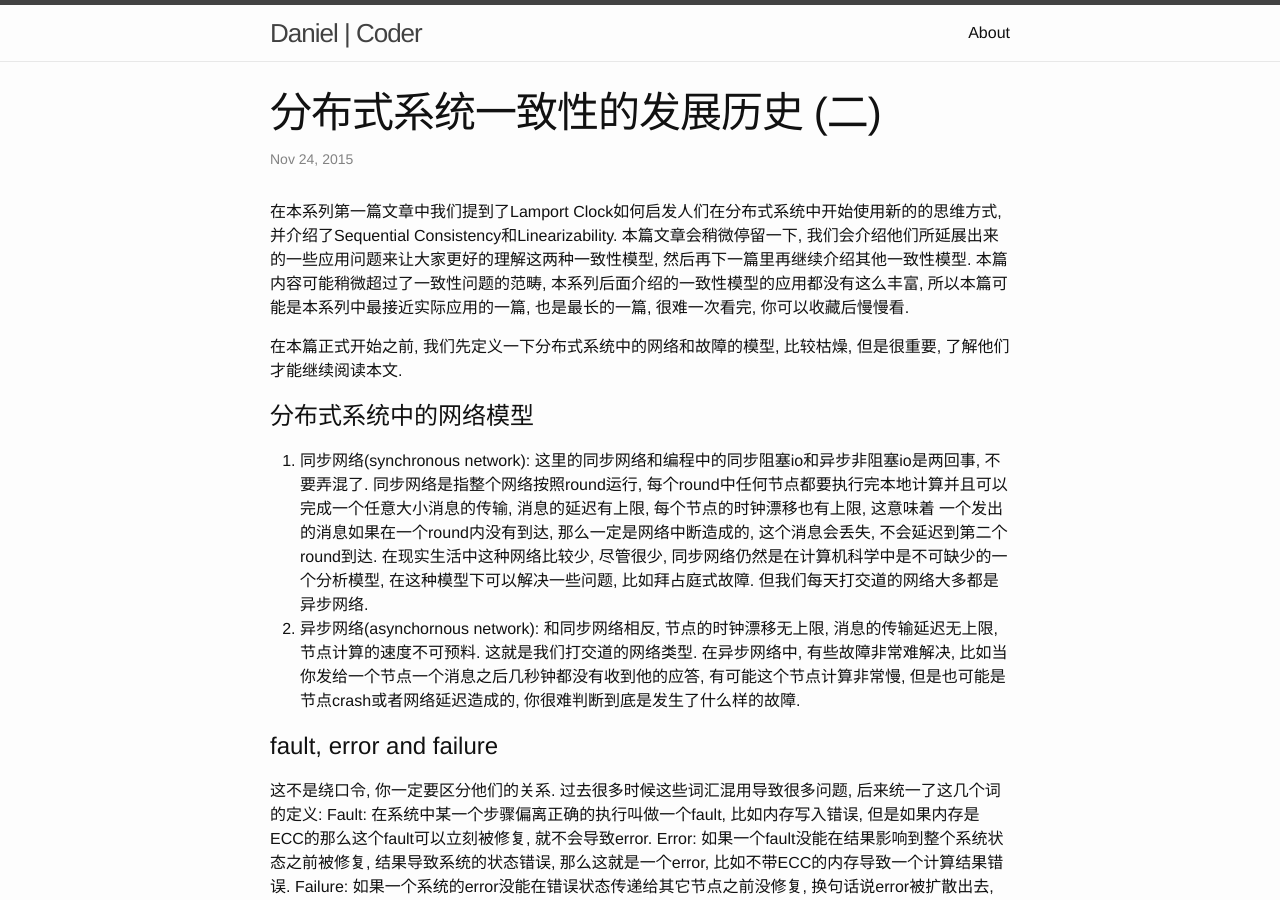
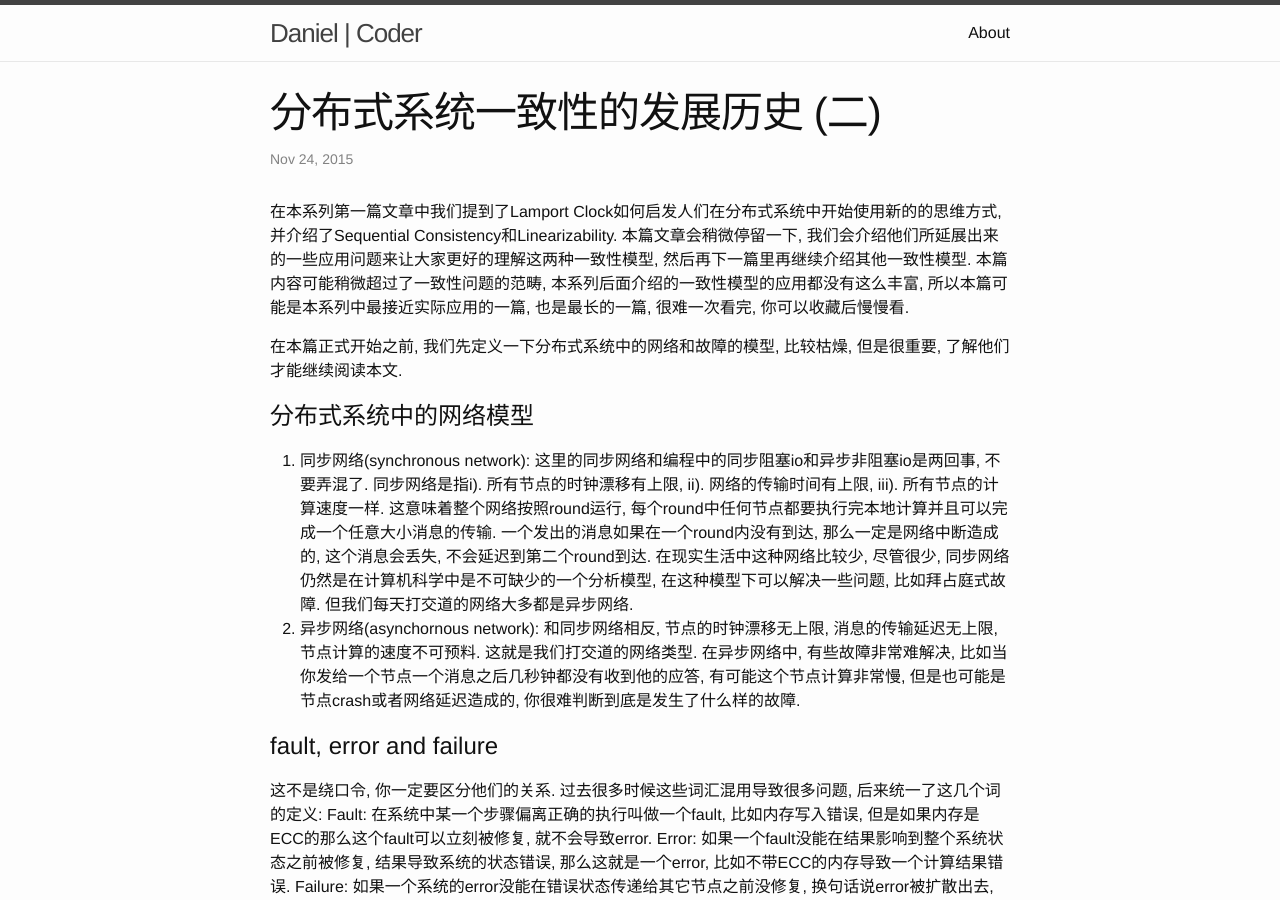
Before and after one commit to DanielYWoo/danielywoo.github.io, a Jekyll site: the page built from _posts/2015-11-24-history-of-distributed-systems-2.markdown, in a window 1280 px wide and 900 px high. Built offline with Jekyll 4.4.1, drawn with Linux system fonts in a browser that asks for light colours; some of the changed text lies outside the part shown.

Commit message:
update sync network

```diff
--- a/_posts/2015-10-05-network-failure-models.markdown
+++ b/_posts/2015-10-05-network-failure-models.markdown
@@ -9,7 +9,8 @@ published: true
 
 # 分布式系统中的网络模型
 
-1. 同步网络(synchronous network): 这里的同步网络和编程中的同步阻塞io和异步非阻塞io是两回事, 不要弄混了. 同步网络是指整个网络按照round运行, 每个round中任何节点都要执行完本地计算并且可以完成一个任意大小消息的传输, 消息的延迟有上限, 每个节点的时钟漂移也有上限, 这意味着 一个发出的消息如果在一个round内没有到达, 那么一定是网络中断造成的, 这个消息会丢失, 不会延迟到第二个round到达. 在现实生活中这种网络比较少, 尽管很少, 同步网络仍然是在计算机科学中是不可缺少的一个分析模型, 在这种模型下可以解决一些问题, 比如拜占庭式故障. 但我们每天打交道的网络大多都是异步网络.
+
+1. 同步网络(synchronous network): 这里的同步网络和编程中的同步阻塞io和异步非阻塞io是两回事, 不要弄混了. 同步网络是指i). 所有节点的时钟漂移有上限, ii). 网络的传输时间有上限, iii). 所有节点的计算速度一样. 这意味着整个网络按照round运行, 每个round中任何节点都要执行完本地计算并且可以完成一个任意大小消息的传输. 一个发出的消息如果在一个round内没有到达, 那么一定是网络中断造成的, 这个消息会丢失, 不会延迟到第二个round到达. 在现实生活中这种网络比较少, 尽管很少, 同步网络仍然是在计算机科学中是不可缺少的一个分析模型, 在这种模型下可以解决一些问题, 比如拜占庭式故障. 但我们每天打交道的网络大多都是异步网络.
 2. 异步网络(asynchornous network): 和同步网络相反, 节点的时钟漂移无上限, 消息的传输延迟无上限, 节点计算的速度不可预料. 这就是我们打交道的网络类型. 在异步网络中, 有些故障非常难解决, 比如当你发给一个节点一个消息之后几秒钟都没有收到他的应答, 有可能这个节点计算非常慢, 但是也可能是节点crash或者网络延迟造成的, 你很难判断到底是发生了什么样的故障.
 
 # fault, error and failure
--- a/_posts/2015-11-24-history-of-distributed-systems-2.markdown
+++ b/_posts/2015-11-24-history-of-distributed-systems-2.markdown
@@ -11,7 +11,7 @@ published: true
 
 # 分布式系统中的网络模型
 
-1. 同步网络(synchronous network): 这里的同步网络和编程中的同步阻塞io和异步非阻塞io是两回事, 不要弄混了. 同步网络是指整个网络按照round运行, 每个round中任何节点都要执行完本地计算并且可以完成一个任意大小消息的传输, 消息的延迟有上限, 每个节点的时钟漂移也有上限, 这意味着 一个发出的消息如果在一个round内没有到达, 那么一定是网络中断造成的, 这个消息会丢失, 不会延迟到第二个round到达. 在现实生活中这种网络比较少, 尽管很少, 同步网络仍然是在计算机科学中是不可缺少的一个分析模型, 在这种模型下可以解决一些问题, 比如拜占庭式故障. 但我们每天打交道的网络大多都是异步网络.
+1. 同步网络(synchronous network): 这里的同步网络和编程中的同步阻塞io和异步非阻塞io是两回事, 不要弄混了. 同步网络是指i). 所有节点的时钟漂移有上限, ii). 网络的传输时间有上限, iii). 所有节点的计算速度一样. 这意味着整个网络按照round运行, 每个round中任何节点都要执行完本地计算并且可以完成一个任意大小消息的传输. 一个发出的消息如果在一个round内没有到达, 那么一定是网络中断造成的, 这个消息会丢失, 不会延迟到第二个round到达. 在现实生活中这种网络比较少, 尽管很少, 同步网络仍然是在计算机科学中是不可缺少的一个分析模型, 在这种模型下可以解决一些问题, 比如拜占庭式故障. 但我们每天打交道的网络大多都是异步网络.
 2. 异步网络(asynchornous network): 和同步网络相反, 节点的时钟漂移无上限, 消息的传输延迟无上限, 节点计算的速度不可预料. 这就是我们打交道的网络类型. 在异步网络中, 有些故障非常难解决, 比如当你发给一个节点一个消息之后几秒钟都没有收到他的应答, 有可能这个节点计算非常慢, 但是也可能是节点crash或者网络延迟造成的, 你很难判断到底是发生了什么样的故障.
 
 # fault, error and failure
@@ -197,4 +197,4 @@ Paxos设计的时候把异步网络的不确定性考虑在内, 算法按照fail
 2. agreement: 所有进程(包含故障节点)必须同意同一个值. (假设系统没有拜占庭故障)
 3. validity: 最终达成一致的值必须是V1到Vn其中一个, 如果所有初始值都是vx, 那么最终结果也必须是vx.
 
-至此, 我们对Linearizability和Sequential Consistency的应用有了了解, 在本系列下一篇文章中我们将会介绍性能更好但是一致性要求更低的Causal Consistency, PRAM以及不需要硬件自动同步的一致性模型, 比如Weak Consistency. 敬请期待.
+至此, 通过对Concensus问题的介绍, 我们对Linearizability和Sequential Consistency的应用应该有了更深入的理解, 在本系列下一篇文章中我们将会介绍性能更好但是一致性要求更低的Causal Consistency, PRAM以及不需要硬件自动同步的一致性模型, 比如Weak Consistency. 敬请期待. 文中的错误请通过电子邮箱daniel.y.woo@gmail.com发送给我, 因为微信不能更新已经发布的文章, 所以我会在<a href="http://danielw.cn">danielw.cn</a>更新.
```
